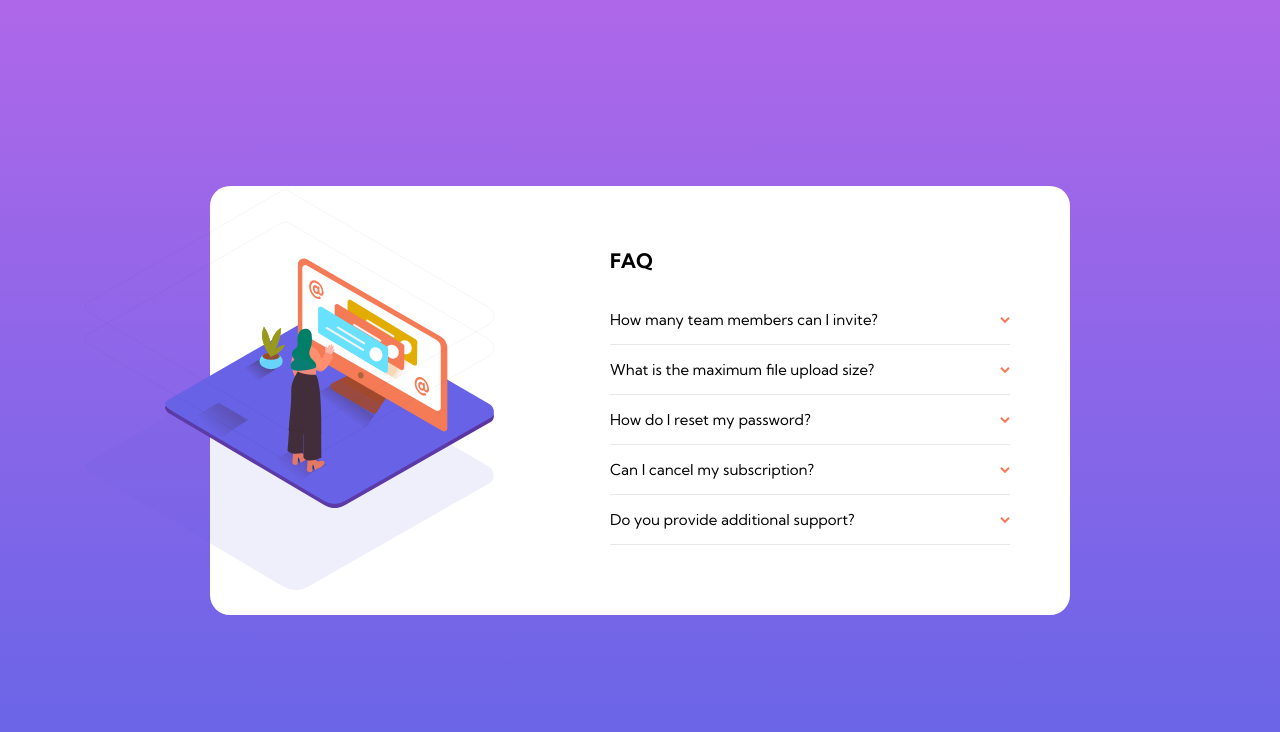
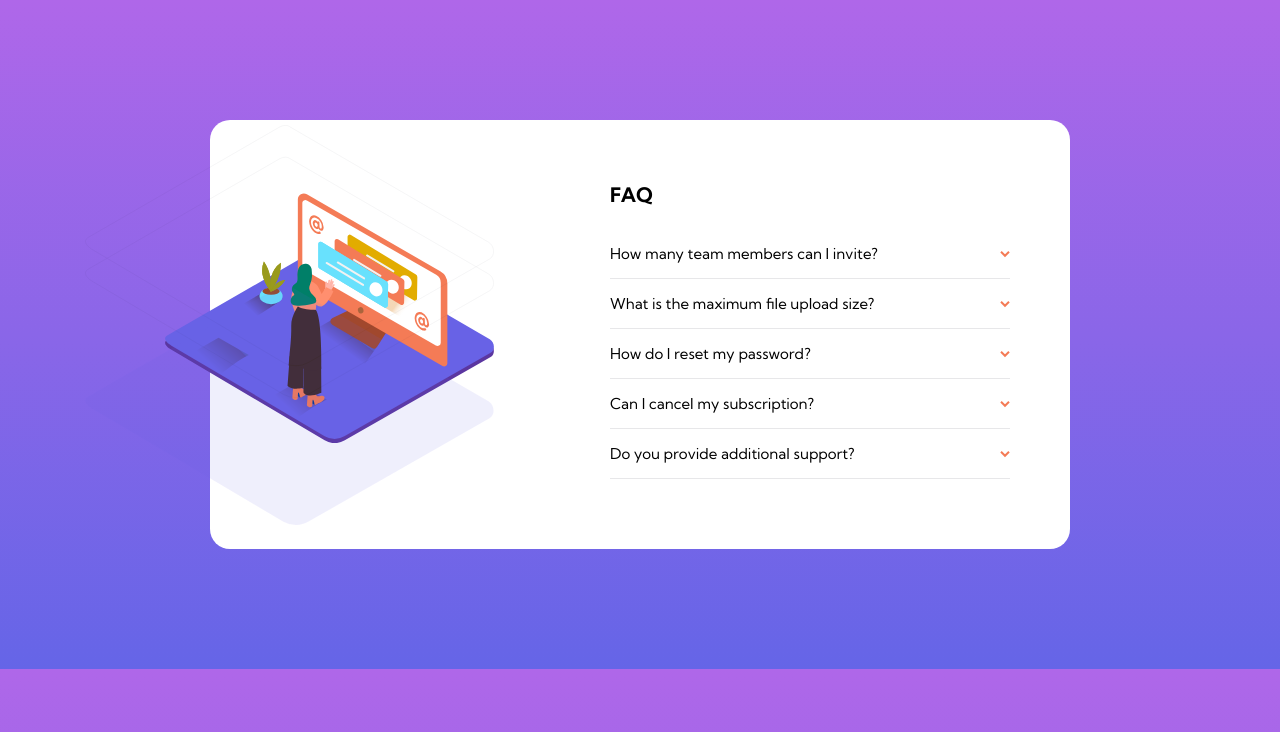
Before and after one commit to EuTechT/faq-accordion-card-main, a plain HTML site: page index.html in a window 1280 px wide. Drawn offline with Linux system fonts and the light colour scheme.

Commit message:
Background adjustments and container alignment

```diff
--- a/public/styles/main.css
+++ b/public/styles/main.css
@@ -22,17 +22,8 @@
     -moz-box-sizing: border-box;
 }
 
-html, body {
-    height: 100vh;
-}
-
 body {
-    background-image: linear-gradient(to bottom, hsl(273, 75%, 66%), hsl(240, 73%, 65%));
-
-    display: flex;
-    flex-direction: column;
-    justify-content: center;
-    align-items: center;
+    background-image: linear-gradient(to bottom, #af67e9, #6565e7);
 }
 
 #container {
--- a/public/styles/style.css
+++ b/public/styles/style.css
@@ -2,6 +2,7 @@
     Container
 */
 #container {
+    margin: 12rem auto;
     background: #fff;
     border-radius: 20px;
 
```
Also changed, not shown: 1 other file.
